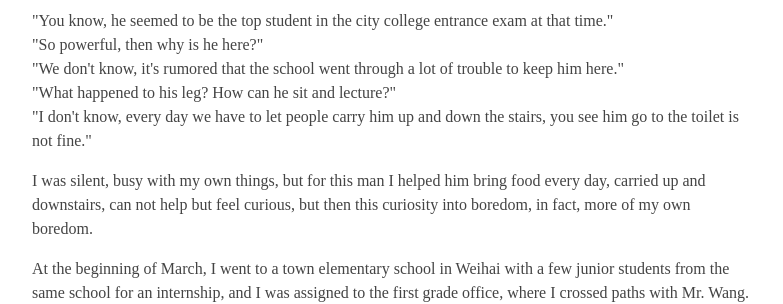
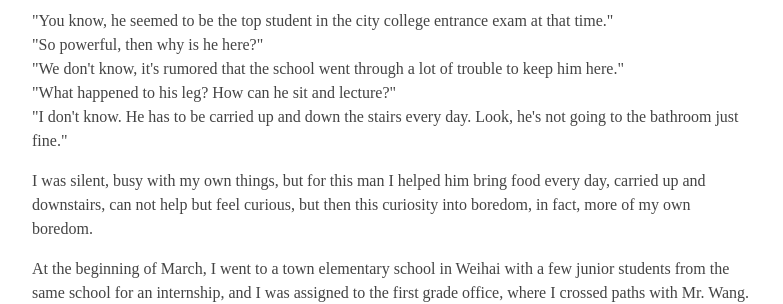
Before and after one commit to gaotianchi/gaotianchi.github.io, a Jekyll site: the page built from _posts/2024-12-14-the-psychological-burden-behind-helping-reflections-on-the-importance-of-saying-no-from-an-internship-experience.md, in a window 1280 px wide. Shown: the part 561-865 px from the top of the page, without its empty margins (248-1031 px from the left). Built offline with Jekyll 4.4.1, drawn with Linux system fonts in a browser that asks for light colours; some web fonts are replaced.

Commit message:
Update post.

```diff
--- a/_posts/2024-12-14-the-psychological-burden-behind-helping-reflections-on-the-importance-of-saying-no-from-an-internship-experience.md
+++ b/_posts/2024-12-14-the-psychological-burden-behind-helping-reflections-on-the-importance-of-saying-no-from-an-internship-experience.md
@@ -18,7 +18,7 @@ Mr. Wang had been the top student in the city's college entrance exams, and the
 "So powerful, then why is he here?"
 "We don't know, it's rumored that the school went through a lot of trouble to keep him here."
 "What happened to his leg? How can he sit and lecture?"
-"I don't know, every day we have to let people carry him up and down the stairs, you see him go to the toilet is not fine."
+"I don't know. He has to be carried up and down the stairs every day. Look, he's not going to the bathroom just fine."
 
 I was silent, busy with my own things, but for this man I helped him bring food every day, carried up and downstairs, can not help but feel curious, but then this curiosity into boredom, in fact, more of my own boredom.
 
```
